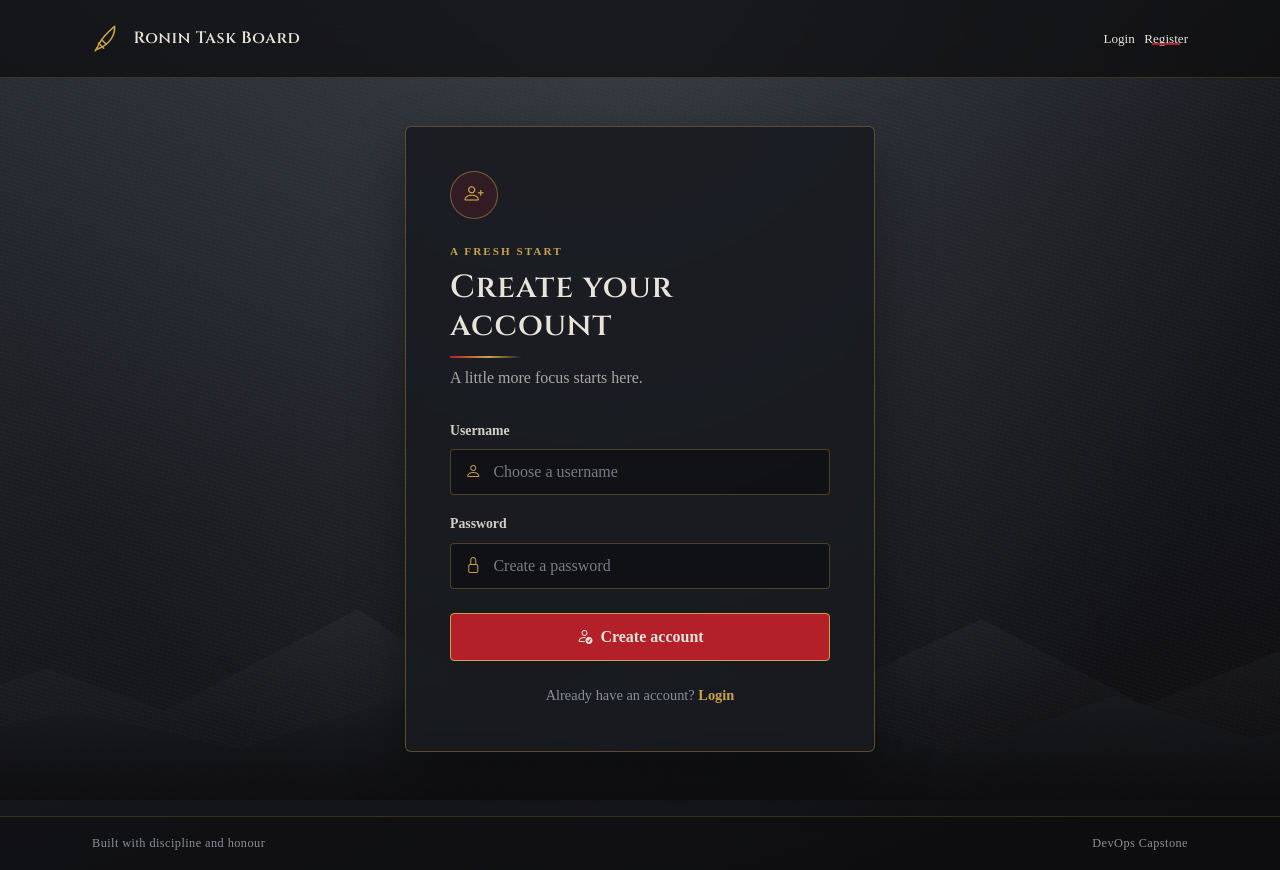
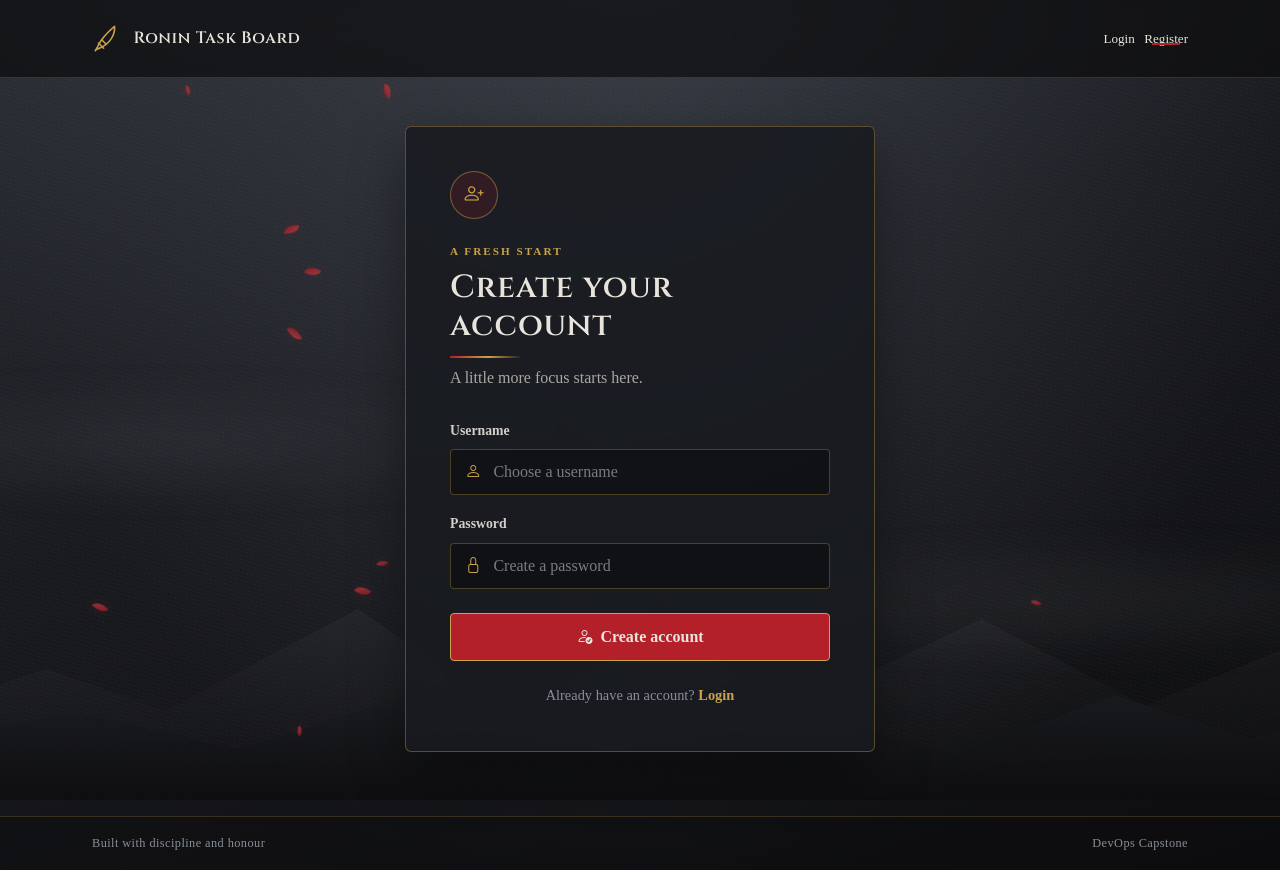
Before and after one commit to MohitGoel109/Devops-capstone-taskmanager, a Flask app: page /register in a window 1280 px wide. Run offline with Flask 3, Linux system fonts and the light colour scheme.

Commit message:
feat: add falling leaves and mist background

```diff
--- a/app/static/css/style.css
+++ b/app/static/css/style.css
@@ -74,6 +74,92 @@ body.app-theme > footer {
   height: 22vh;
   background: linear-gradient(180deg, rgba(43, 47, 54, 0.5), rgba(13, 13, 15, 0.8));
   clip-path: polygon(0 70%, 12% 51%, 23% 72%, 35% 40%, 48% 73%, 60% 48%, 71% 75%, 82% 42%, 91% 66%, 100% 50%, 100% 100%, 0 100%);
+}
+
+.mist-layer,
+.leaf-layer {
+  position: absolute;
+  inset: 0;
+  overflow: hidden;
+  pointer-events: none;
+}
+
+.mist-layer {
+  z-index: 1;
+  opacity: 0.42;
+}
+
+.mist-layer::before,
+.mist-layer::after {
+  position: absolute;
+  width: 78vw;
+  height: 15vh;
+  border-radius: 50%;
+  background: radial-gradient(ellipse, rgba(218, 220, 218, 0.2), rgba(138, 143, 152, 0.08) 45%, transparent 72%);
+  content: "";
+  filter: blur(28px);
+  animation: mist-drift 38s ease-in-out infinite alternate;
+}
+
+.mist-layer::before {
+  top: 47%;
+  left: -24%;
+}
+
+.mist-layer::after {
+  top: 67%;
+  right: -26%;
+  animation-delay: -21s;
+  animation-direction: alternate-reverse;
+}
+
+.leaf-layer {
+  z-index: 2;
+}
+
+.falling-leaf {
+  position: absolute;
+  top: -7vh;
+  left: var(--leaf-left);
+  width: var(--leaf-size);
+  height: calc(var(--leaf-size) * 0.68);
+  border-radius: 100% 0 100% 0;
+  background: linear-gradient(135deg, #d34a4c, var(--crimson) 65%, #74141d);
+  box-shadow: 0 0 9px rgba(179, 32, 42, 0.26);
+  opacity: 0.72;
+  transform: rotate(-32deg);
+  animation: leaf-fall var(--leaf-duration) linear var(--leaf-delay) infinite;
+}
+
+@keyframes mist-drift {
+  from {
+    transform: translate3d(-4vw, 1vh, 0) scale(0.94);
+  }
+
+  to {
+    transform: translate3d(9vw, -2vh, 0) scale(1.08);
+  }
+}
+
+@keyframes leaf-fall {
+  from {
+    transform: translate3d(0, -5vh, 0) rotate(0deg);
+  }
+
+  to {
+    transform: translate3d(var(--leaf-drift), 115vh, 0) rotate(560deg);
+  }
+}
+
+@media (prefers-reduced-motion: reduce) {
+  .mist-layer,
+  .leaf-layer {
+    display: none;
+  }
+
+  .falling-leaf {
+    animation: none;
+  }
 }
 
 .app-theme .app-container {
--- /dev/null
+++ b/app/static/js/main.js
@@ -0,0 +1,19 @@
+(() => {
+  const leafLayer = document.querySelector(".leaf-layer");
+
+  if (!leafLayer || window.matchMedia("(prefers-reduced-motion: reduce)").matches) {
+    return;
+  }
+
+  for (let index = 0; index < 14; index += 1) {
+    const leaf = document.createElement("span");
+    leaf.className = "falling-leaf";
+    leaf.setAttribute("aria-hidden", "true");
+    leaf.style.setProperty("--leaf-left", `${Math.random() * 100}%`);
+    leaf.style.setProperty("--leaf-size", `${8 + Math.random() * 7}px`);
+    leaf.style.setProperty("--leaf-duration", `${22 + Math.random() * 20}s`);
+    leaf.style.setProperty("--leaf-delay", `${-Math.random() * 40}s`);
+    leaf.style.setProperty("--leaf-drift", `${Math.random() * 150 - 75}px`);
+    leafLayer.appendChild(leaf);
+  }
+})();
--- a/app/templates/base.html
+++ b/app/templates/base.html
@@ -16,6 +16,8 @@
     <div class="world-backdrop" aria-hidden="true">
       <span class="mountain-range mountain-range-far"></span>
       <span class="mountain-range mountain-range-near"></span>
+      <div class="mist-layer"></div>
+      <div class="leaf-layer"></div>
     </div>
     <nav class="navbar navbar-expand app-navbar">
       <div class="container app-container">
@@ -62,5 +64,6 @@
       </div>
     </footer>
     <script src="https://cdn.jsdelivr.net/npm/bootstrap@5.3.3/dist/js/bootstrap.bundle.min.js"></script>
+    <script src="{{ url_for('static', filename='js/main.js') }}" defer></script>
   </body>
 </html>
```
